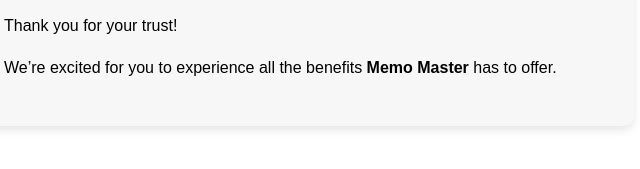
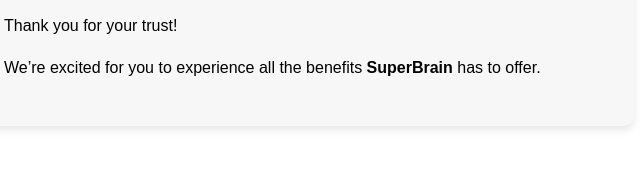
Before and after one commit to axe7global/lp.salud-saludable.site, a plain HTML site: page mmmt-thanks/index.html in a window 1280 px wide. Shown: the part 523-692 px from the top of the page, 336-976 px from the left. Drawn offline with Linux system fonts and the light colour scheme.

Commit message:
Update index.html

```diff
--- a/mmmt-thanks/index.html
+++ b/mmmt-thanks/index.html
@@ -53,7 +53,7 @@
 	<p><span class="highlight">support@contact-ly.com</span></p>
     <p>Our team is ready to assist you with whatever you need, and you’ll receive a response within 48 hours.</p>
     <p>Thank you for your trust!</p>
-    <p>We’re excited for you to experience all the benefits <span class="highlight">Memo Master</span> has to offer.</p>
+    <p>We’re excited for you to experience all the benefits <span class="highlight">SuperBrain</span> has to offer.</p>
   </div>
 </body>
 </html>
```
